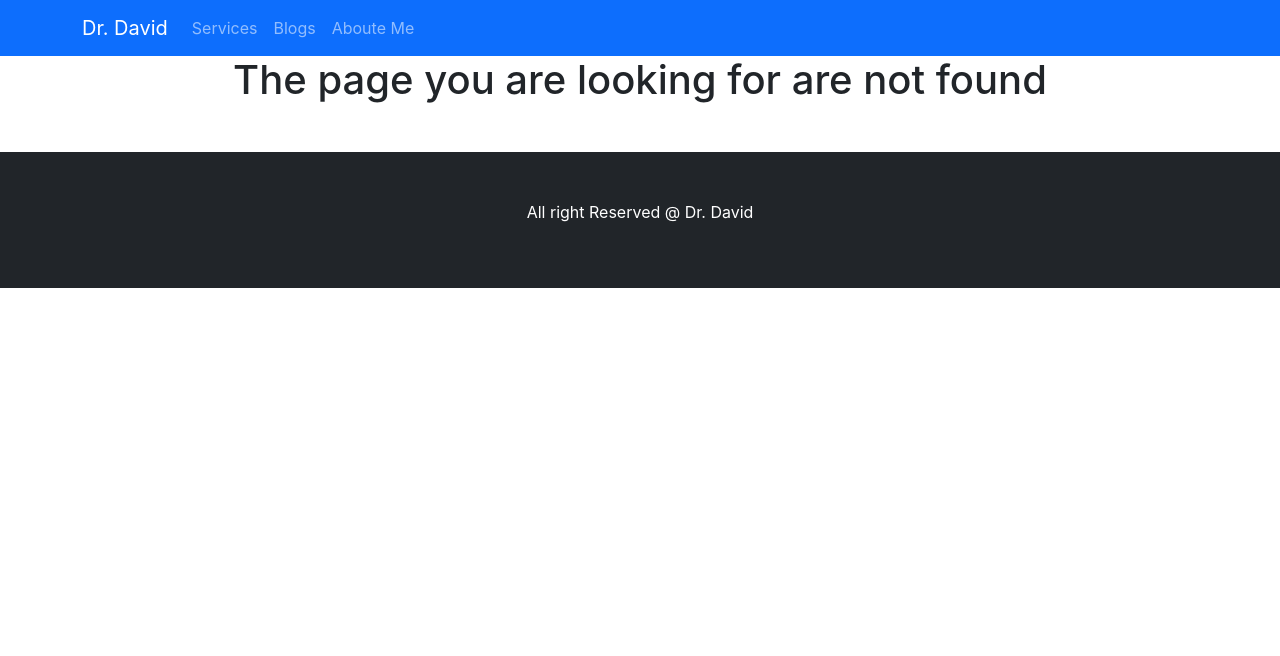
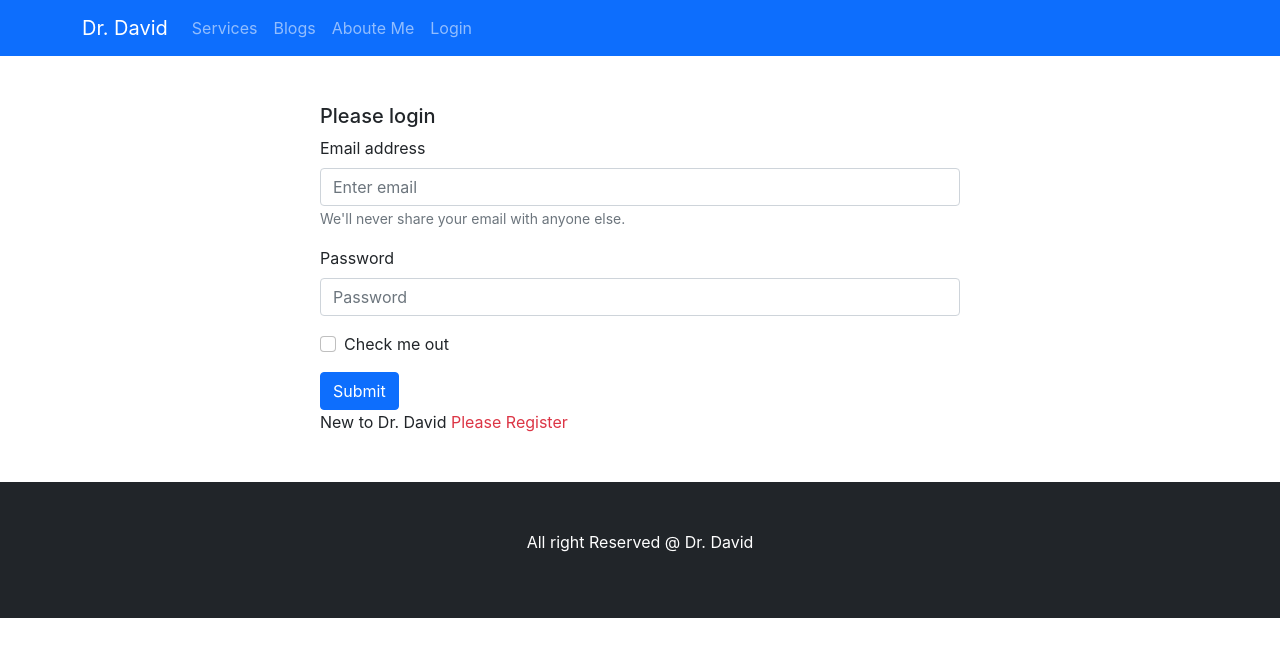
Before and after one commit to dev-nayandas/dr-david-client, a React (Create React App) app: page /login in a window 1280 px wide. Before the commit this address had no page. Shown: the top 656 px of the page. Built offline with nearby package versions, Linux system fonts and the light colour scheme.

Commit message:
login and register done

```diff
--- a/src/App.js
+++ b/src/App.js
@@ -8,6 +8,8 @@
 import Footer from './Pages/Footer/Footer';
 import Header from './Pages/Header/Header';
 import Home from './Pages/Home/Home';
+import Login from './Pages/Login/Login';
+import Register from './Pages/Login/Register/Register';
 import Services from './Pages/Services/Services'
 
 function App() {
@@ -21,6 +23,8 @@
         <Route path='/services/:servicesId' element={<CheckOut></CheckOut>}></Route>
         <Route path='/blogs' element={<Blogs></Blogs>}></Route>
         <Route path='/aboutme' element={<AboutMe></AboutMe>}></Route>
+        <Route path='/login' element={<Login></Login>}></Route>
+        <Route path='/register' element={<Register></Register>}></Route>
         <Route path='*' element={<Eror404></Eror404>}></Route>
       </Routes>
       <Footer></Footer>
--- a/src/Pages/Header/Header.js
+++ b/src/Pages/Header/Header.js
@@ -14,6 +14,8 @@
           <Nav.Link href="/services">Services</Nav.Link>
           <Nav.Link href="/blogs">Blogs</Nav.Link>
           <Nav.Link href="/aboutMe">Aboute Me</Nav.Link>
+          <Nav.Link href="/login">Login</Nav.Link>
+
         </Nav>
         </Container>
       </Navbar>
--- /dev/null
+++ b/src/Pages/Login/Login.js
@@ -0,0 +1,50 @@
+import React, { useRef } from 'react';
+import { Button, Form } from 'react-bootstrap';
+import { Link, useNavigate } from 'react-router-dom';
+
+const Login = () => {
+    const emailRef = useRef('')
+    const passwordRef = useRef('')
+    const navigate = useNavigate()
+
+    const handleSubmit = event =>{
+        event.preventDefault()
+        const email = emailRef.current.value;
+        const password = passwordRef.current.value;
+        console.log(email,password)
+
+
+    }
+    const navigteRegister = event =>{
+        navigate('/register')
+    }
+
+    return (
+        <div className='w-50 mx-auto mt-5'>
+            <h5>Please login</h5>
+            <Form onSubmit={handleSubmit}>
+  <Form.Group className="mb-3" controlId="formBasicEmail">
+    <Form.Label>Email address</Form.Label>
+    <Form.Control ref={emailRef} type="email" placeholder="Enter email" required />
+    <Form.Text className="text-muted">
+      We'll never share your email with anyone else.
+    </Form.Text>
+  </Form.Group>
+
+  <Form.Group className="mb-3" controlId="formBasicPassword">
+    <Form.Label>Password</Form.Label>
+    <Form.Control ref={passwordRef} type="password" placeholder="Password" required />
+  </Form.Group>
+  <Form.Group className="mb-3" controlId="formBasicCheckbox">
+    <Form.Check type="checkbox" label="Check me out" />
+  </Form.Group>
+  <Button variant="primary" type="submit">
+    Submit
+  </Button>
+</Form>
+<p>New to Dr. David <Link to = '/register'className='text-danger text-decoration-none' onClick={navigteRegister}>Please Register</Link> </p>
+        </div>
+    );
+};
+
+export default Login;
--- /dev/null
+++ b/src/Pages/Login/Register/Register.js
@@ -0,0 +1,47 @@
+import React from 'react';
+import { Button, Form } from 'react-bootstrap';
+import { Link, useNavigate } from 'react-router-dom';
+
+const Register = () => {
+
+    const navigate = useNavigate()
+    const navigateLogin = ()=>{
+        navigate('/login')
+    }
+
+    const handleRegister = event =>{
+        event.preventDefault()
+
+    }
+
+    return (
+        <div className='w-50 mx-auto mt-5'>
+            <h5>Please Register</h5>
+            <Form onSubmit={handleRegister}>
+  <Form.Group className="mb-3" controlId="formBasicEmail">
+    <Form.Label>Your Name</Form.Label>
+    <Form.Control type="text" placeholder="Enter Your Name" required />
+    <Form.Label>Email address</Form.Label>
+    <Form.Control type="email" placeholder="Enter email" required />
+    <Form.Text className="text-muted">
+      We'll never share your email with anyone else.
+    </Form.Text>
+  </Form.Group>
+
+  <Form.Group className="mb-3" controlId="formBasicPassword">
+    <Form.Label>Password</Form.Label>
+    <Form.Control type="password" placeholder="Password"  required/>
+  </Form.Group>
+  <Form.Group className="mb-3" controlId="formBasicCheckbox">
+    <Form.Check type="checkbox" label="Check me out" />
+  </Form.Group>
+  <Button variant="primary" type="submit">
+    Submit
+  </Button>
+</Form>
+<p>Already have an accout? <Link to = '/login'className='text-primary text-decoration-none' onClick={navigateLogin}>Please Login</Link> </p>
+        </div>
+    );
+};
+
+export default Register;
```
Also changed, not shown: src/Pages/Login/Login.css (added), src/Pages/Login/Register/Register.css (added).
